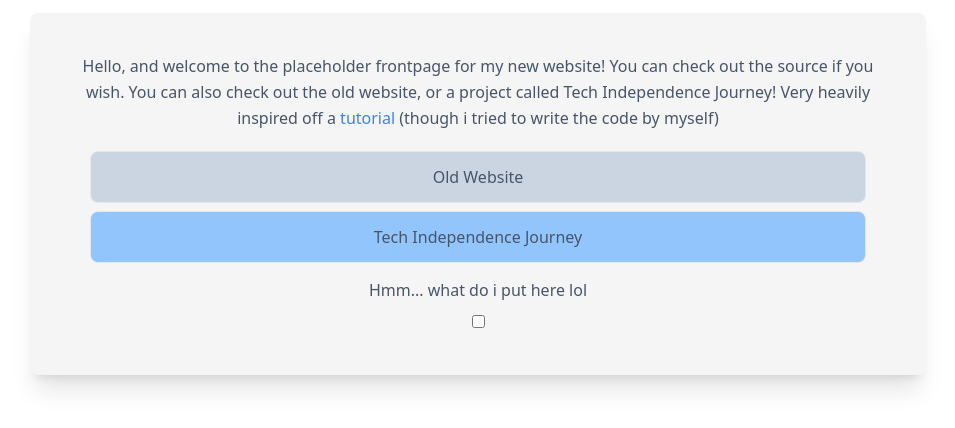
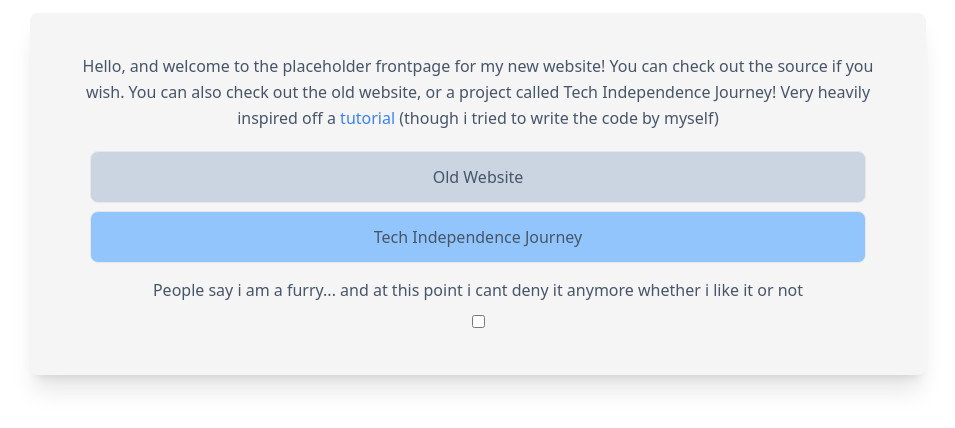
Before and after one commit to notatree2/mywebsite2, a Vue app: page / in a window 1280 px wide. Shown: the part 206-634 px from the top of the page, without its empty margins (162-1117 px from the left). Built offline with nearby package versions, Linux system fonts and the light colour scheme.

Commit message:
changed some of the messages on the bottom

```diff
--- a/src/App.vue
+++ b/src/App.vue
@@ -18,9 +18,9 @@
   } else if (status === 3) {
     statian.value = "Did you know you can click me?"
   } else if (status === 4) {
-    statian.value = "Hmm... what do i put here lol"
+    statian.value = "People say i am a furry... and at this point i cant deny it anymore whether i like it or not"
   } else if (status === 5) {
-    statian.value = "My ROBLOX username is Ifartedchicken, if you want you can check my profile out"
+    statian.value = "Counter Strike is pretty cool ngl"
   } else if (status === 6) {
     statian.value = "The Lord is so cool (im a Christian)"
   } else if (status === 7) {
@@ -40,9 +40,9 @@
     } else if (random === 3) {
       statian.value = "What you doing?"
     } else if (random === 4) {
-      statian.value = "Hmm... what do i put here lol"
+      statian.value = "People say i am a furry... and at this point i cant deny it anymore whether i like it or not"
     } else if (random === 5) {
-      statian.value = "My ROBLOX username is Ifartedchicken, if you want you can check my profile out"
+      statian.value = "Counter Strike is pretty cool ngl"
     } else if (random === 6) {
       statian.value = "The Lord is so cool (im a Christian)"
     } else if (random === 7) {
```
